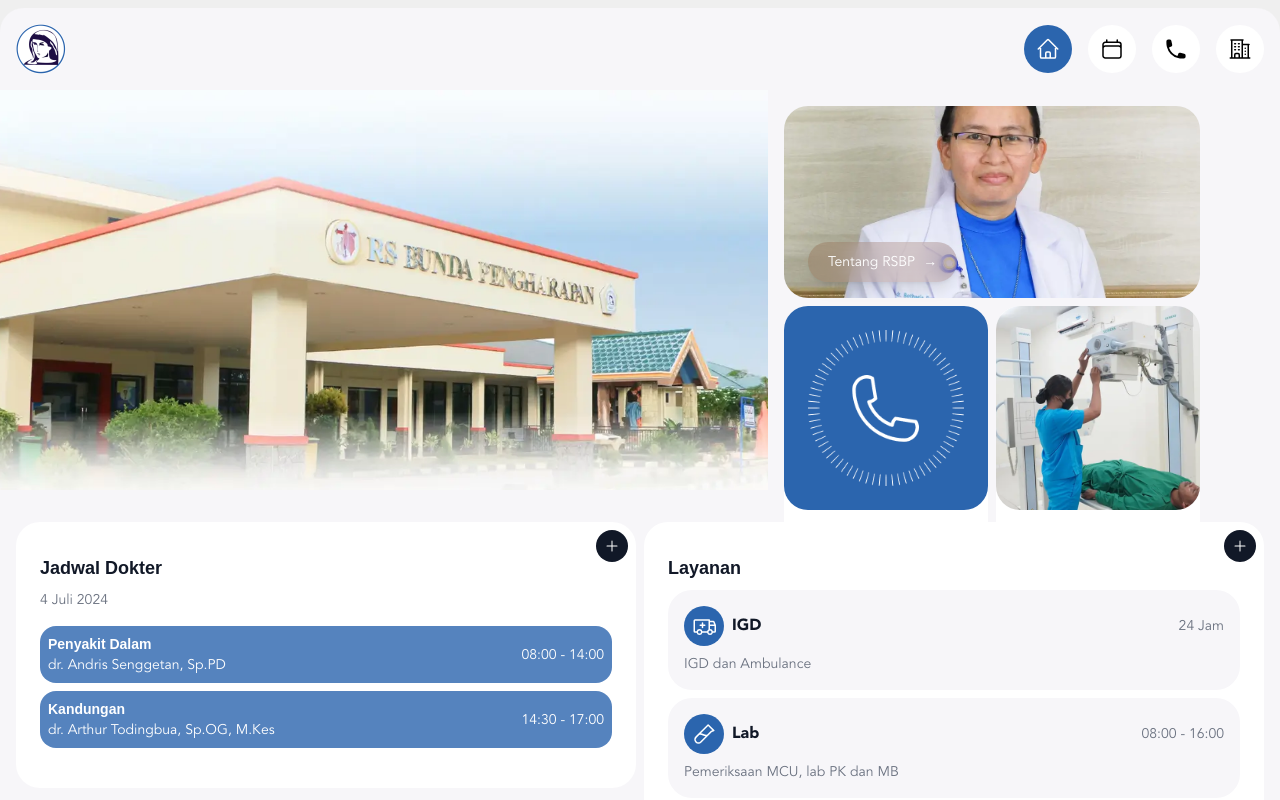
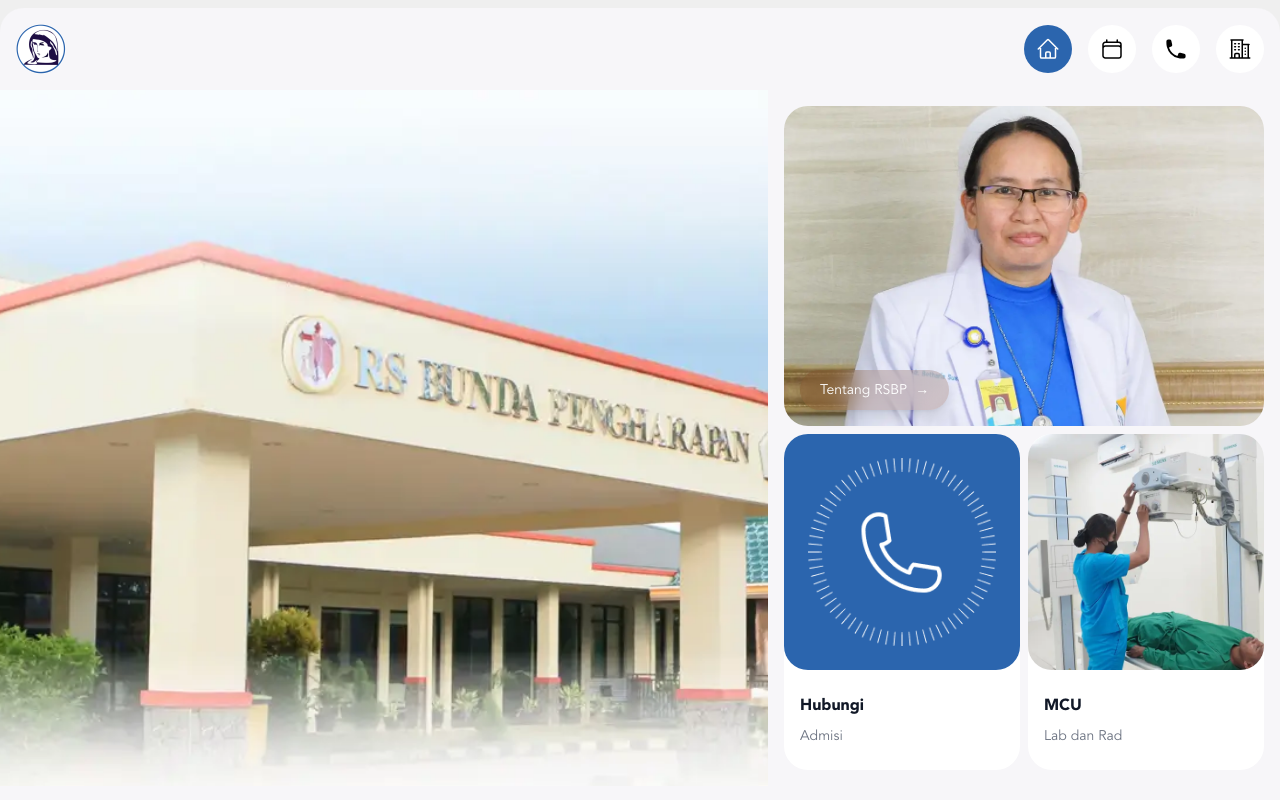
Before and after one commit to rsbundapengharapan/rsbundapengharapan.github.io, a Next.js app: page / in a window 1280 px wide. Shown: the top 800 px of the page. Built offline with nearby package versions, Linux system fonts and the light colour scheme; a web font is replaced by a local one.

Commit message:
feat(Landing): improve layout responsiveness and adjust button positioning in Landing component

```diff
--- a/src/app/components/Landing.tsx
+++ b/src/app/components/Landing.tsx
@@ -18,7 +18,7 @@
     };
 
     return(
-      <div className="flex flex-col sm:flex-row h-auto md:h-[50vh]">
+      <div className="flex flex-col sm:flex-row h-auto">
         {/* Object section */}
         {isLoading ? (
           <div className="w-full md:w-[60%] py-48 bg-gray-200 animate-pulse"></div>
@@ -31,9 +31,9 @@
         )}
 
         {/* Shortcut section */}
-        <div className="w-auto sm:max-w-md p-4">
+        <div className="w-full sm:w-2/4 sm:max-w-lg p-4">
             <div className="container mx-auto">
-              {isLoading ? (
+              { isLoading ? (
                 <div className="animate-pulse">
                   <div className="bg-gray-200 h-48 rounded-3xl mb-2"></div>
                   <div className="flex flex-row gap-2">
@@ -45,10 +45,10 @@
                 <>
                   {/* Top Full Width Box */}
                   <div
-                    className="bg-cover bg-center p-6 rounded-3xl mb-2 relative h-48"
+                    className="bg-cover bg-center p-6 rounded-3xl mb-2 relative min-h-80"
                     style={{ backgroundImage: "url('/images/direktur.webp')"}}
                   >
-                    <button onClick={navigateToAbout} className="mt-28 relative bg-amber-900/20 hover:bg-amber-900/50 backdrop-blur-md p-8 shadow-lg text-white rounded-full text-sm px-5 py-2.5 text-center mr-2 mb-2">
+                    <button onClick={navigateToAbout} className="absolute bottom-4 left-4 bg-amber-900/20 hover:bg-amber-900/50 backdrop-blur-md p-8 shadow-lg text-white rounded-full text-sm px-5 py-2.5 text-center">
                       <span className="hidden sm:inline">Tentang RSBP</span>
                       <span className="sm:hidden">Tentang</span>
                       <span className="ml-2">&#8594;</span>
```
